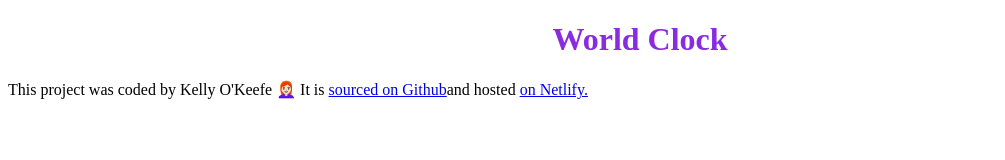
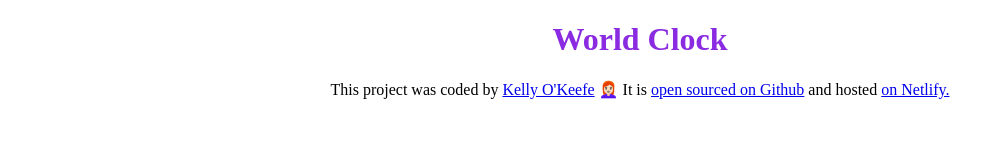
Before and after one commit to kelly-okeefe/world-clock, a plain HTML site: page index.html in a window 1280 px wide. Shown: the whole page, without its empty margins (0-1005 px from the left). Drawn offline with Linux system fonts and the light colour scheme.

Commit message:
Edited footer.

```diff
--- a/index.html
+++ b/index.html
@@ -9,7 +9,7 @@
 <body>
     <h1>World Clock</h1>
     <footer>
-        This project was coded by Kelly O'Keefe 👩🏻‍🦰 It is <a href="#" target="_blank">sourced on Github</a>and hosted <a href="https://kelly-okeefe-world-clock.netlify.app/" target="_blank">on Netlify.</a>
+        This project was coded by <a href="https://github.com/kelly-okeefe" target="_blank">Kelly O'Keefe</a> 👩🏻‍🦰 It is <a href="#" target="_blank">open sourced on Github</a> and hosted <a href="https://kelly-okeefe-world-clock.netlify.app/" target="_blank">on Netlify.</a>
     </footer>
     <script src="src/index.js"></script>
 </body>
--- a/src/style.css
+++ b/src/style.css
@@ -2,3 +2,7 @@ h1{
     color: blueviolet;
     text-align: center;
 }
+
+footer{
+    text-align: center;
+}
```
